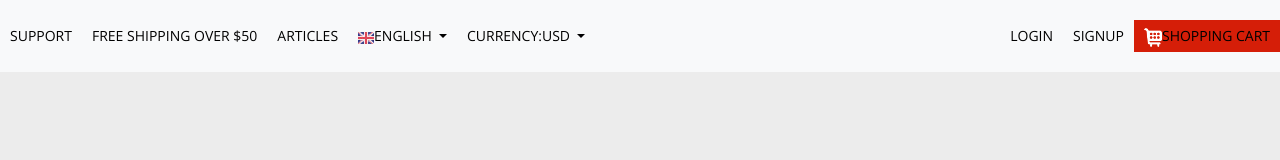
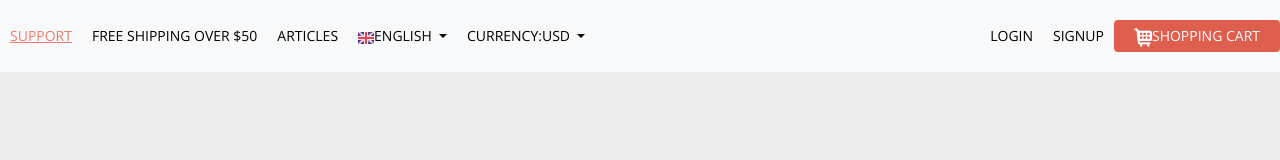
Before and after one commit to SergeevVasily/StyleTour, a plain HTML site: page index.html in a window 1280 px wide. In both pictures the pointer is over the link "SUPPORT". Drawn offline with nearby package versions, Linux system fonts and the light colour scheme.

Commit message:
update navbar

```diff
--- a/css/style.css
+++ b/css/style.css
@@ -42,8 +42,6 @@ h3{
 
 .btn-red:hover{
     background-color: #ec4835;
-    padding-bottom: 5px;
-    padding-top: 5px;
 }
 
 /*====================================HEADER=================================================*/
@@ -60,5 +58,23 @@ h3{
     padding-bottom: 5px;
     padding-left: 10px;
     padding-right: 10px;
+    transition: background .9s;
+}
+#navbarSupportedContent > ul > li > a:hover{
+    text-decoration: underline;
+    color: #ec4835;
+    opacity: 0.7;
     transition: background .3s;
 }
+#navbarSupportedContent > ul > li > a.btn-red{
+    color: #fff;
+    border-radius: 4px;
+    opacity: 0.7;
+    padding: 5px 20px;
+}
+
+#navbarSupportedContent > ul > li > a.btn-red:hover{
+    background-color: #ec4835;
+    text-decoration: none;
+    opacity: unset;
+}
```
